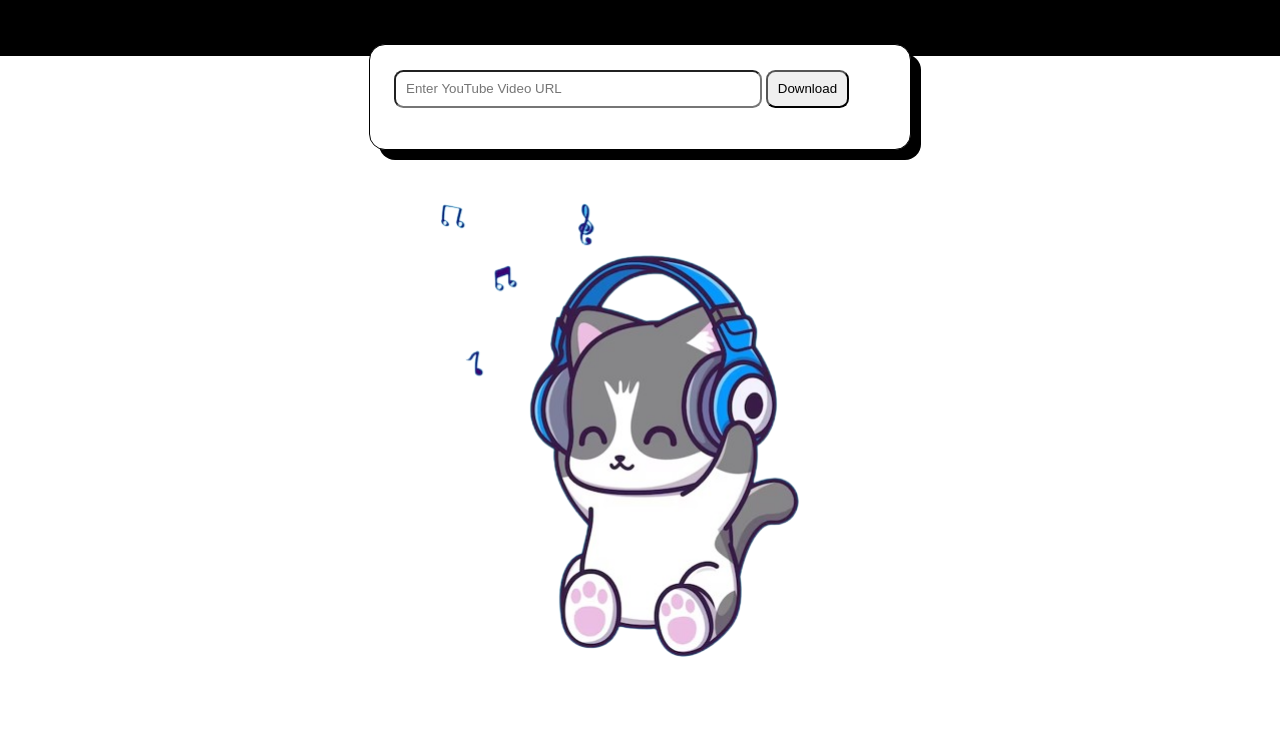
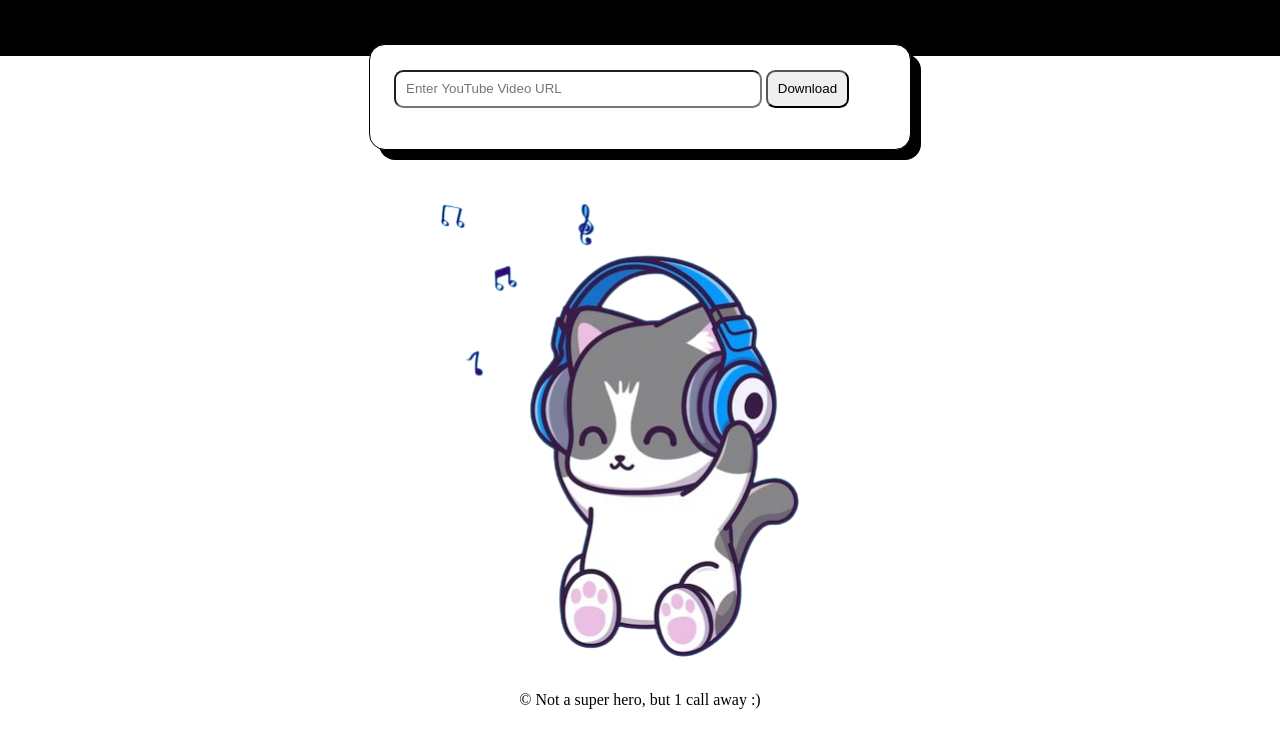
Before and after one commit to Shirozo/mp3-for-you, a website: page public/index.html in a window 1280 px wide. Shown: the part 64-800 px from the top of the page. Drawn offline with Linux system fonts and the light colour scheme.

```diff
--- a/public/index.html
+++ b/public/index.html
@@ -144,6 +144,9 @@
             <div class="img-here">
                 <img src="cutyy.png" alt="cute image" width="500px">
             </div>
+            <div style="display: flex;justify-content:center">
+                <p>&#169; Not a super hero, but 1 call away :)</p>
+            </div>
         </div>
     </div>
 
```
